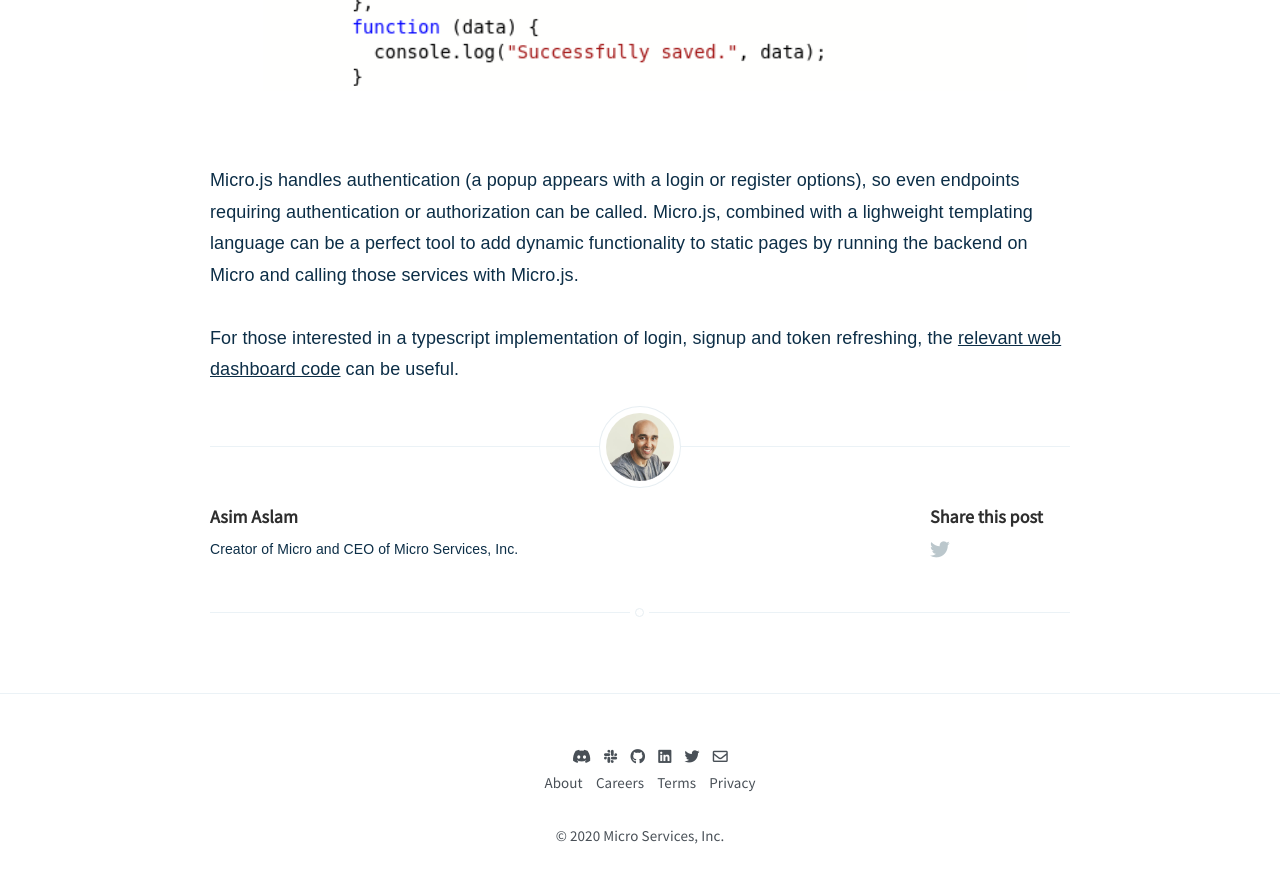
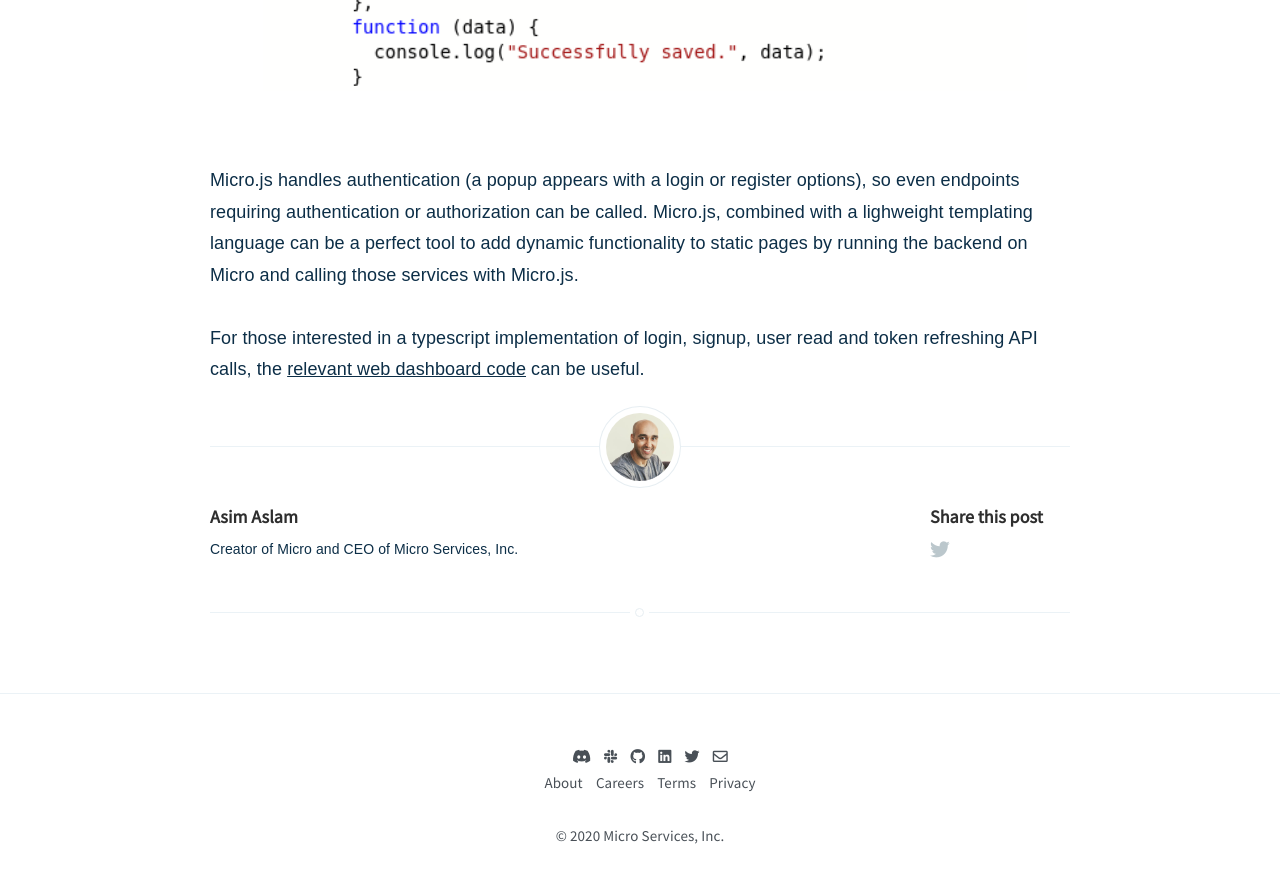
Before and after one commit to m3o/blog.m3o.com, a Jekyll site: the page built from _posts/2020-12-23-the-backend-for-your-jamstack.md, in a window 1280 px wide and 900 px high, scrolled down 5218 px. Shown: the top 883 px of the window. Built offline with Jekyll 4.4.1, drawn with Linux system fonts in a browser that asks for light colours; nearby versions of some CDN libraries.

Commit message:
Wording change

```diff
--- a/_posts/2020-12-23-the-backend-for-your-jamstack.md
+++ b/_posts/2020-12-23-the-backend-for-your-jamstack.md
@@ -92,4 +92,4 @@
 Micro.js handles authentication (a popup appears with a login or register options), so even endpoints requiring authentication or authorization can be called.
 Micro.js, combined with a lighweight templating language can be a perfect tool to add dynamic functionality to static pages by running the backend on Micro and calling those services with Micro.js.
 
-For those interested in a typescript implementation of login, signup and token refreshing, the [relevant web dashboard code](https://github.com/micro/web/blob/main/src/app/user.service.ts) can be useful.
+For those interested in a typescript implementation of login, signup, user read and token refreshing API calls, the [relevant web dashboard code](https://github.com/micro/web/blob/main/src/app/user.service.ts) can be useful.
```
